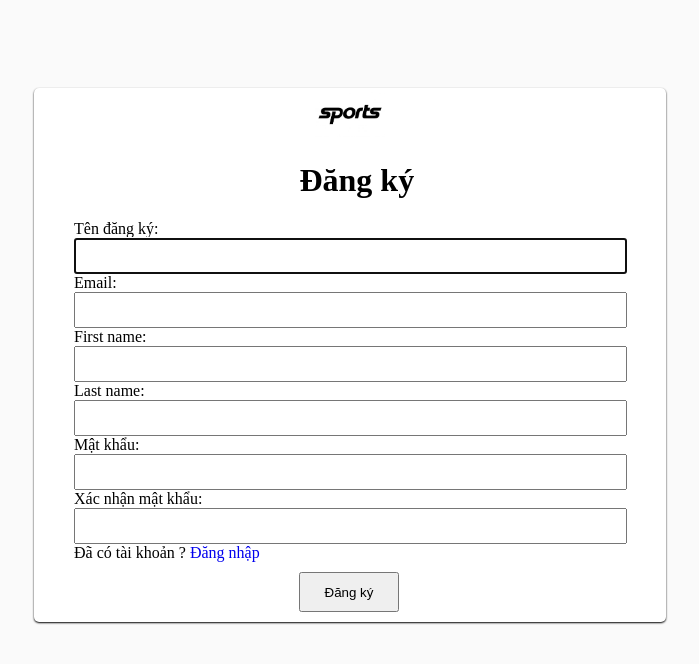
After one commit to TpVix/DACN, a Django app: page /register/ in a window 1280 px wide. The commit adds this page. Shown: the top 664 px of the page, without its empty margins (344-1043 px from the left). Run offline with Django 4.2, Linux system fonts and the light colour scheme.

Commit message:
update login register

```diff
--- a/app/admin.py
+++ b/app/admin.py
@@ -4,6 +4,5 @@ from .models import *
 
 admin.site.register(Category)
 admin.site.register(Product)
-admin.site.register(Customer)
 admin.site.register(Order)
 admin.site.register(OrderProduct)
--- a/app/models.py
+++ b/app/models.py
@@ -1,5 +1,11 @@
 from django.db import models
 from django.contrib.auth.models import User
+from django.contrib.auth.forms import UserCreationForm
+# change forms register django
+class CreaterUserForm(UserCreationForm):
+    class Meta:
+        model = User
+        fields = ['username','email','first_name','last_name','password1','password2']
 # Create your models here.
 class Category(models.Model):
     name = models.CharField(max_length=200)
@@ -24,18 +30,9 @@ class Product(models.Model):
             url = ''
         return url
 
-class Customer(models.Model):
-    user = models.OneToOneField(User, on_delete=models.CASCADE, null=True, blank=False)
-    name = models.CharField(max_length=200, null=True, blank=False)
-    email = models.CharField(max_length=200, null=True, blank=False)
-    shipping_address = models.CharField(max_length=200, null=True, blank=False)
-    phone_number = models.CharField(max_length=20, null=True, blank=False)
-
-    def __str__(self):
-        return self.name
 
 class Order(models.Model):
-    customer = models.ForeignKey(Customer, on_delete=models.CASCADE, null=True, blank=False)
+    customer = models.ForeignKey(User, on_delete=models.CASCADE, null=True, blank=False)
     order_date = models.DateTimeField(auto_now_add=True)
     complete = models.BooleanField(default=False, null=True, blank=False)
     transaction_id = models.CharField(max_length=200, null=True)
--- a/app/static/app/css/style.css
+++ b/app/static/app/css/style.css
@@ -11,14 +11,15 @@ a.a{
     display: inline-block;
     margin-bottom: 10px;
     margin-left: 10px;
-    box-shadow: 0 1px 2px rgba(0,0,0,0.15);
+    box-shadow: 0 1px 2px rgba(0,0,0,1.15);
     transition: 1s;
+    border-radius: 5px;
 }
 p{
     text-align: start;
 }
 .img_product{
-    box-shadow: 6px 6px;
+    box-shadow: 0 1px 2px rgba(0,0,0,1.15);
     transition: 0.3s;
 }
 .border_product{
@@ -42,7 +43,7 @@ p{
 
 }
 .tb_cart{
-    box-shadow: 0px 0px 4px 0px;
+    box-shadow: 0 1px 2px rgba(0,0,0,1.15);
     margin-top: 10px;
 }
 .all_item{
@@ -110,3 +111,51 @@ a{
     background-color: #198754;
     opacity: 1;
 }
+ul{
+    list-style: none;
+    margin: 0;
+}
+.bg-register{
+    box-shadow: 0 1px 2px rgba(0,0,0,1.15);
+    top: 80px;
+    left: 370px;
+    position: absolute;
+    background-color: white;
+    width: 50%;
+    border-radius: 5px;
+    display: flex;
+    flex-direction: column;
+    flex-wrap: nowrap;
+    justify-content: center;
+}
+#id_username, #id_email, #id_first_name, #id_last_name, #id_password1, #id_password2{
+    width: 92%;
+    height: 30px;
+}
+.ip-item{
+    width: 92%;
+    height: 30px;
+}
+.btn-register{
+    margin-top: 10px;
+    margin-left: 38%;
+    transition: 0.3s;
+    height: 40px;
+    width: 100px;
+    margin-bottom: 10px;
+}
+.btn-register:hover{
+
+    background-color: #198754;
+}
+.btn-login{
+    margin-left: 38%;
+    transition: 0.3s;
+    height: 40px;
+    width: 100px;
+    margin-bottom: 10px;
+}
+.btn-login:hover{
+
+    background-color: #198754;
+}
--- /dev/null
+++ b/app/templates/app/register.html
@@ -0,0 +1,71 @@
+{% load static %}
+<!DOCTYPE html>
+<!--[if lt IE 7]>      <html class="no-js lt-ie9 lt-ie8 lt-ie7"> <![endif]-->
+<!--[if IE 7]>         <html class="no-js lt-ie9 lt-ie8"> <![endif]-->
+<!--[if IE 8]>         <html class="no-js lt-ie9"> <![endif]-->
+<!--[if gt IE 8]>      <html class="no-js"> <!--<![endif]-->
+<html>
+    <head>
+        <meta charset="utf-8">
+        <meta http-equiv="X-UA-Compatible" content="IE=edge">
+        <title></title>
+        <meta name="description" content="">
+        <meta name="viewport" content="width=device-width, initial-scale=1">
+        <link href="{% static 'app/css/style.css' %}" rel="stylesheet">
+        <link rel="stylesheet" href="">
+    </head>
+    <body style="background-color:#fafafa; position: relative;">
+        <form method = "POST" action="">
+            {% csrf_token %}
+        <div class="bg-register">
+            <a class="navbar-brand" style="display: flex; justify-content: center;" href="{% url 'home'%}"><img src="{% static "app/images/logo.jpg" %}" width="70px" alt=""></a>
+            <h1 style="margin-left: 42%;">Đăng ký</h1>
+            <ul>
+                <li >
+                  <label for="">Tên đăng ký:</label><br>
+                  {{form.username}}
+                </li>
+            </ul>
+            <ul>
+                <li>
+                    <label for="">Email:</label><br>
+                    {{form.email}}
+                </li>
+            </ul>
+            <ul>
+                <li>
+                    <label for="">First name:</label><br>
+                    {{form.first_name}}
+                </li>
+            </ul>
+            <ul>
+                <li>
+                    <label for="">Last name:</label><br>
+                    {{form.last_name}}
+                </li>
+            </ul>
+            <ul>
+                <li>
+                    <label for="">Mật khẩu:</label><br>
+                    {{form.password1}}
+                </li>
+            </ul>
+            <ul>
+                <li>
+                    <label for="">Xác nhận mật khẩu:</label><br>
+                    {{form.password2}}
+                </li>
+            </ul>
+            <ul>
+                <li>
+                    <label for="">Đã có tài khoản ? <a href={% url "login" %}>Đăng nhập</a></label>
+                </li>
+                <li>
+                    <input type="submit" class="btn-register" name="" id="" value="Đăng ký" placeholder="">
+                </li>
+            </ul>
+       </div>
+
+    </form>
+    </body>
+</html>
--- a/app/urls.py
+++ b/app/urls.py
@@ -7,4 +7,7 @@ urlpatterns = [
     path('checkout', views.checkout, name="checkout"),
     path('products/<int:product_id>/', views.product_detail, name='product_detail'),
     path('update_item/', views.updateItem, name="update_item"),
+    path('register/', views.register, name="register"),
+    path('login/', views.loginuser, name="login"),
+    path('logout/', views.logoutuser, name="logout"),
 ]
--- a/app/views.py
+++ b/app/views.py
@@ -1,11 +1,14 @@
-from django.shortcuts import render, get_object_or_404
+from django.shortcuts import render, get_object_or_404, redirect
 from django.http import HttpResponse, JsonResponse
 from .models import *
 import json
+from django.contrib.auth.forms import UserCreationForm
+from django.contrib.auth import authenticate,login,logout
+from django.contrib import messages
 # Create your views here.
 def home(request):
     if request.user.is_authenticated:
-        customer = request.user.customer
+        customer = request.user
         order, created = Order.objects.get_or_create(customer=customer, complete = False)
         items = order.orderproduct_set.all()
         cartItems = order.get_cart_items
@@ -18,7 +21,7 @@ def home(request):
     return render(request,'app/home.html',context)
 def cart(request):
     if request.user.is_authenticated:
-        customer = request.user.customer
+        customer = request.user
         order, created = Order.objects.get_or_create(customer=customer, complete = False)
         items = order.orderproduct_set.all()
         cartItems = order.get_cart_items
@@ -30,7 +33,7 @@ def cart(request):
     return render(request,'app/cart.html', context)
 def checkout(request):
     if request.user.is_authenticated:
-        customer = request.user.customer
+        customer = request.user
         order, created = Order.objects.get_or_create(customer=customer, complete = False)
         items = order.orderproduct_set.all()
         cartItems = order.get_cart_items
@@ -43,7 +46,7 @@ def checkout(request):
 
 def product_detail(request, product_id):
     if request.user.is_authenticated:
-        customer = request.user.customer
+        customer = request.user
         order, created = Order.objects.get_or_create(customer=customer, complete = False)
         items = order.orderproduct_set.all()
         cartItems = order.get_cart_items
@@ -59,7 +62,7 @@ def updateItem(request):
     data = json.loads(request.body)
     productId = data['productID']
     action = data['action']
-    customer = request.user.customer
+    customer = request.user
     product = Product.objects.get(id=productId)
     order, created = Order.objects.get_or_create(customer=customer, complete=False)
     orderProduct, created = OrderProduct.objects.get_or_create(order=order, product=product)
@@ -72,6 +75,33 @@ def updateItem(request):
         orderProduct.delete()
     else:
         orderProduct.save()
+    return JsonResponse('added', safe=False)
 
+def register(request):
+    form = CreaterUserForm()
+    if request.method == "POST":
+        form = CreaterUserForm(request.POST)
+        if form.is_valid():
+            form.save()
+            return redirect('login')
+    context={'form': form}
+    return render(request,'app/register.html', context)
 
-    return JsonResponse('added', safe=False)
+def loginuser(request):
+    if request.user.is_authenticated:
+        return redirect('home')
+    if request.method == "POST":
+        username = request.POST.get('username')
+        password = request.POST.get('password')
+        user = authenticate(request, username=username, password = password)
+        if user is not None:
+            login(request, user)
+            return redirect('home')
+        else: messages.info(request,'Tài khoản hoặc mật khẩu chưa đúng')
+
+    context={}
+    return render(request,'app/login.html', context)
+
+def logoutuser(request):
+    logout(request)
+    return redirect('login')
```
Also changed, not shown: app/templates/app/base.html (+14 -13 lines), app/templates/app/login.html (added, +51 -0 lines), chuyennganh/settings.py (+9 -9 lines), app/migrations/0002_alter_order_customer_delete_customer.py (added), app/static/app/js/base.js (added), db.sqlite3.
